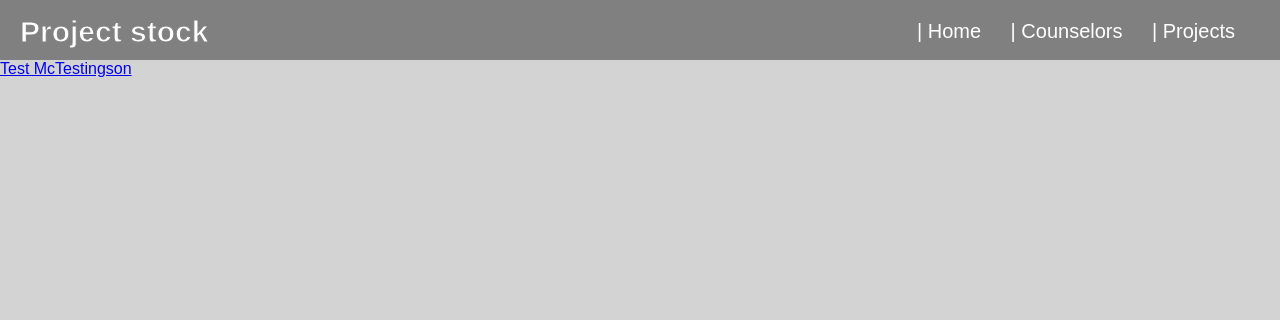
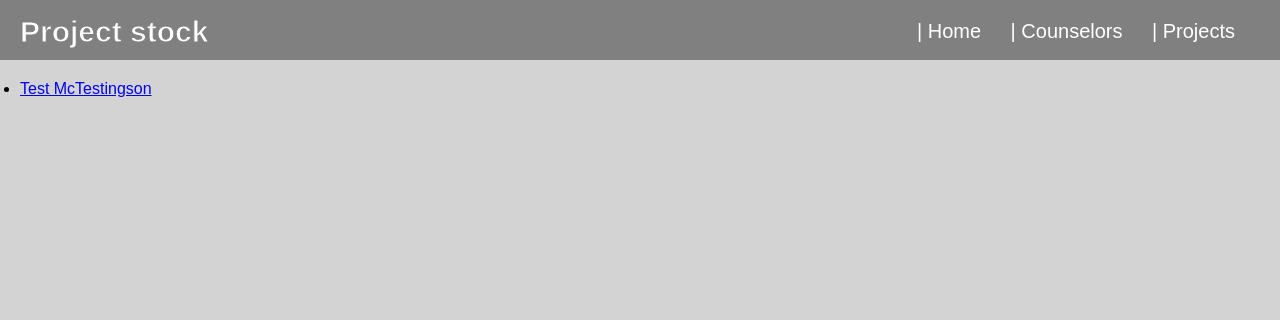
Before and after one commit to DeeCorrector/Projects-in-Stock, a Django app: page /counselors in a window 1280 px wide. Shown: the top 320 px of the page. Run offline with Django 3.2, Linux system fonts and the light colour scheme; data comes from the database, SQL or seed files in the repository.

Commit message:
fix the content css-class

```diff
--- a/Product/src/web/static/web/style.css
+++ b/Product/src/web/static/web/style.css
@@ -73,6 +73,7 @@
 
 .content {
   margin : 20px;
+  padding-top : 20px;
 }
 
 .big-image{
--- a/Product/src/web/templates/web/counselor_detail.html
+++ b/Product/src/web/templates/web/counselor_detail.html
@@ -1,5 +1,6 @@
 {%extends "web/master.html" %}
 {% block content%}
+<div class="content">
 <h1>{{ counselor.name }}</h1>
 
 <p>
@@ -19,4 +20,5 @@
 </p>
 
 <p>{{ project.description }}</p>
+</div>
 {% endblock %}
--- a/Product/src/web/templates/web/counselor_list.html
+++ b/Product/src/web/templates/web/counselor_list.html
@@ -1,8 +1,10 @@
 {%extends "web/master.html" %}
 {% block content%}
+<div class="content">
   <ul>
   {% for c in counselors %}
     <li><a href="{% url 'counselor_detail' c.id %}">{{ c.name }}</a></li>
   {% endfor %}
   </ul>
+</div>
 {% endblock %}
```
